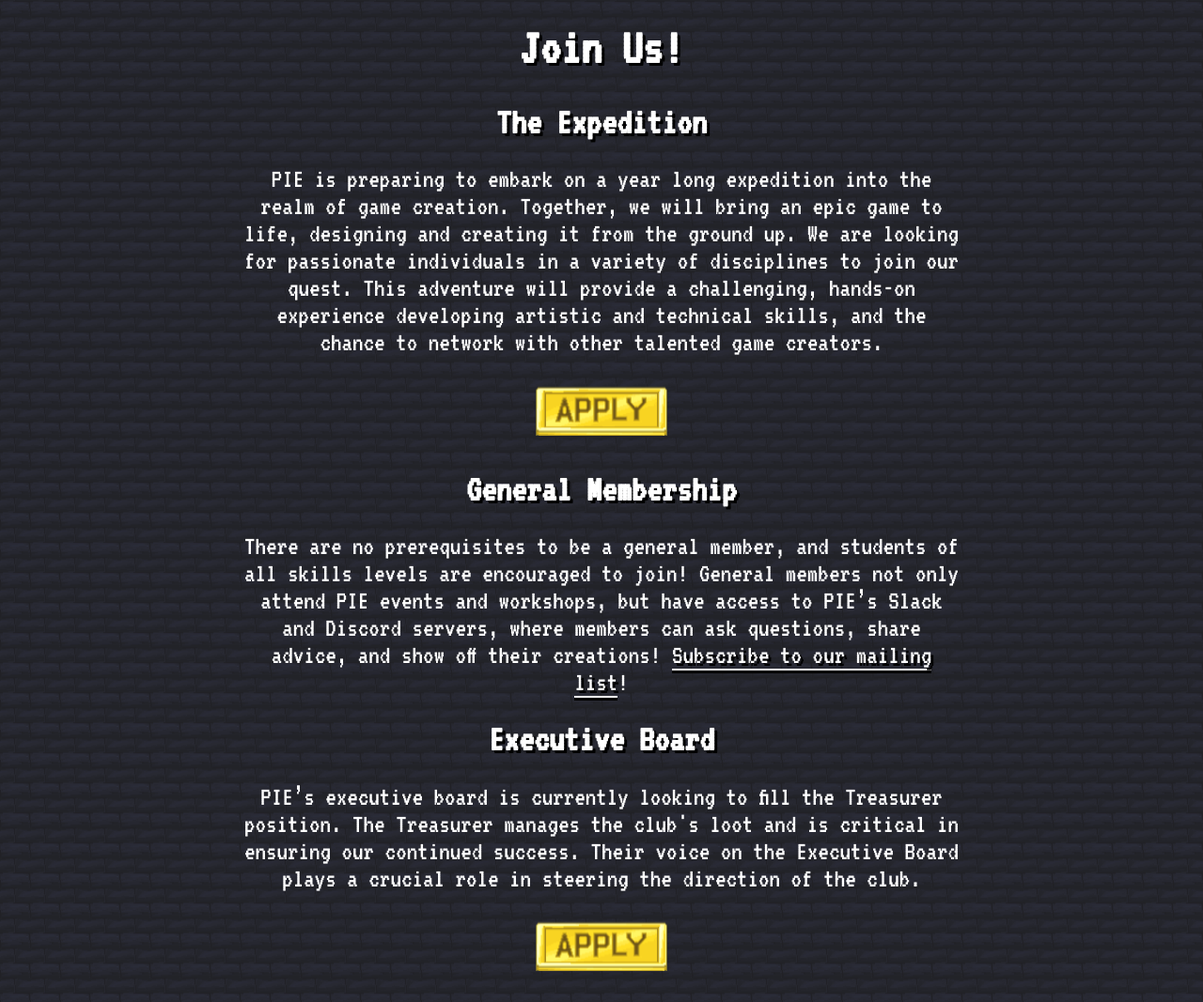
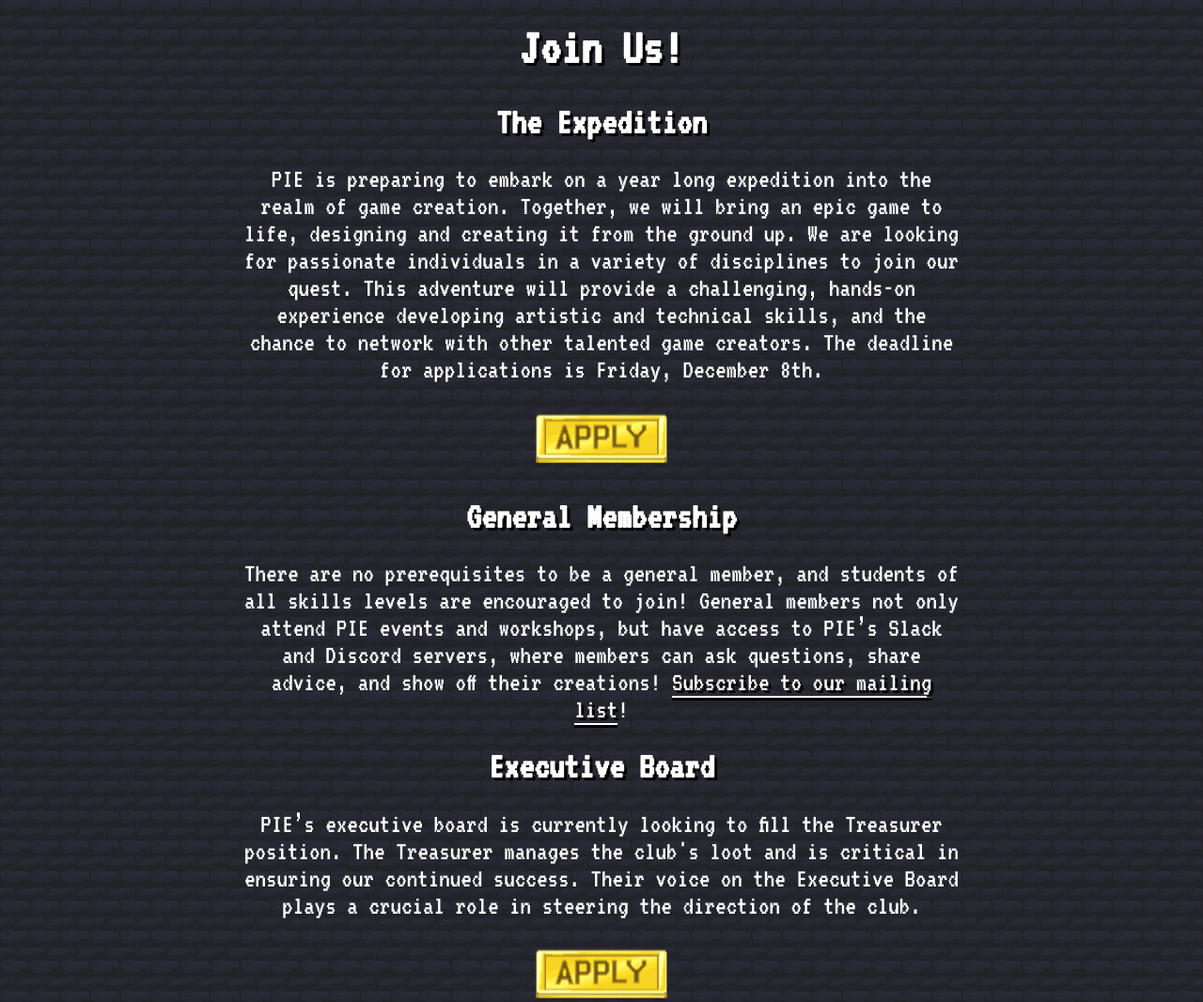
Before and after one commit to PIE-NU/Website, a website: page app/public/index.html in a window 1280 px wide. Shown: the part 1570-2637 px from the top of the page at 94% size. Drawn offline with Linux system fonts and the light colour scheme.

Commit message:
Include application deadline

```diff
--- a/app/public/index.html
+++ b/app/public/index.html
@@ -74,7 +74,7 @@
 					<h2>Join Us!</h2>
 
 					<h3>The Expedition</h3>
-					<p class="desc-content">PIE is preparing to embark on a year long expedition into the realm of game creation. Together, we will bring an epic game to life, designing and creating it from the ground up. We are looking for passionate individuals in a variety of disciplines to join our quest. This adventure will provide a challenging, hands-on experience developing artistic and technical skills, and the chance to network with other talented game creators.</p>
+					<p class="desc-content">PIE is preparing to embark on a year long expedition into the realm of game creation. Together, we will bring an epic game to life, designing and creating it from the ground up. We are looking for passionate individuals in a variety of disciplines to join our quest. This adventure will provide a challenging, hands-on experience developing artistic and technical skills, and the chance to network with other talented game creators. The deadline for applications is Friday, December 8th.</p>
 
 					<a class="btn-apply btn-googleform" target="_blank" href="https://goo.gl/forms/MAa6WDoM9H8Ss1Sg2"></a>
 
```
